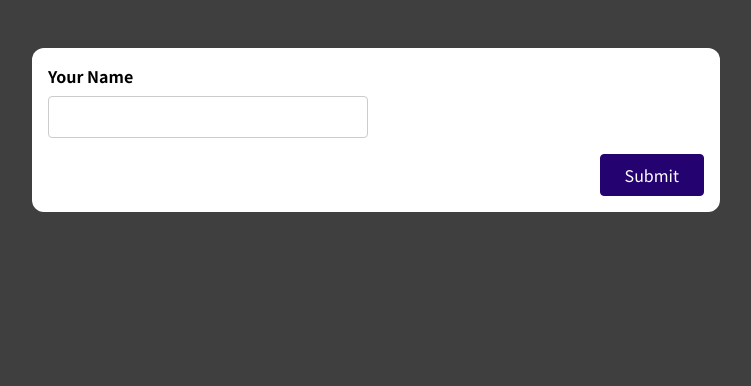
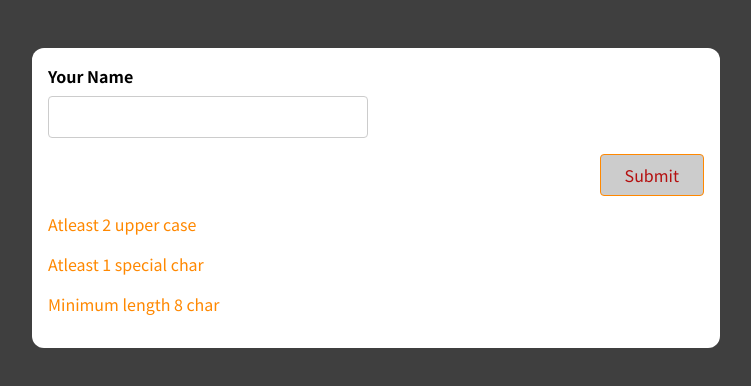
Before and after one commit to Ali-ch88/React-Form, a React (Create React App) app: page / in a window 1280 px wide. Shown: the top 386 px of the page, without its empty margins (264-1015 px from the left). Built offline with nearby package versions, Linux system fonts and the light colour scheme.

Commit message:
check applied

```diff
--- a/src/components/SimpleInput.js
+++ b/src/components/SimpleInput.js
@@ -1,12 +1,54 @@
-import { useState } from "react";
+import { useState, useEffect } from "react";
 
 const SimpleInput = (props) => {
   const [initialValue, setInitialValue] = useState("");
   const [initialValidValue, setInitialValidValue] = useState(true);
+  const [formValid, setFormValid] = useState(false);
+  const [upperCase, setUpperCase] = useState(false);
+  const [specChar, setSpecChar] = useState(false);
+  const [minLength, setMinLength] = useState(false);
+
+  useEffect(() => {
+    if (initialValue) {
+      setFormValid(true);
+    } else setFormValid(false);
+  }, [initialValue]);
 
   const inputHandler = (event) => {
     setInitialValue(event.target.value);
+    const { value } = event.target;
+    // const checkChar = event.target.value;
+    // setUpperCase(event.target.value);
+    // console.log(value);
+    setUpperCase(checkUpperCase(value));
+    setSpecChar(specialChar(value));
+    setMinLength(value.length > 8 ? true : false);
+    // if (upperCase !== "ALI") {
+    //   setUpperCase(true);
+    // } else {
+    //   setUpperCase("no change");
+    // }
   };
+
+  function checkUpperCase(value) {
+    let valueArray = value.split("");
+    let upperCaseCount = 0;
+    valueArray.forEach((val) => {
+      if (val == val.toUpperCase()) upperCaseCount += 1;
+    });
+    if (upperCaseCount > 1) return true;
+    else return false;
+  }
+
+  function specialChar(checkChar) {
+    // let charArray = checkChar.split("");
+    // let charCount = 0;
+    var format = /[ `!@#$%^&*()_+\-=\[\]{};':"\\|,.<>\/?~]/;
+    // charArray.forEach((char) => {
+    if (format.test(checkChar)) return true;
+    else return false;
+    // })
+  }
 
   const formHandler = (event) => {
     event.preventDefault();
@@ -34,7 +76,12 @@ const SimpleInput = (props) => {
         )}
       </div>
       <div className="form-actions">
-        <button>Submit</button>
+        <button disabled={!formValid}>Submit</button>
+      </div>
+      <div>
+        <p className={upperCase ? "success" : "para"}>Atleast 2 upper case</p>
+        <p className={specChar ? "success" : "para"}>Atleast 1 special char</p>
+        <p className={minLength ? "success" : "para"}>Minimum length 8 char</p>
       </div>
     </form>
   );
--- a/src/index.css
+++ b/src/index.css
@@ -1,11 +1,11 @@
-@import url('https://fonts.googleapis.com/css2?family=Noto+Sans+JP:wght@400;700&display=swap');
+@import url("https://fonts.googleapis.com/css2?family=Noto+Sans+JP:wght@400;700&display=swap");
 
 * {
   box-sizing: border-box;
 }
 
 html {
-  font-family: 'Noto Sans JP', sans-serif;
+  font-family: "Noto Sans JP", sans-serif;
 }
 
 body {
@@ -78,6 +78,21 @@ button:active {
   background-color: #33059e;
   border-color: #33059e;
 }
+button:disabled,
+button:disabled:hover,
+button:disabled:active {
+  background-color: #ccc;
+  color: #b40e0e;
+  border-color: #ff8800;
+  cursor: not-allowed;
+}
+
+.para {
+  color: #ff8800;
+}
+.success {
+  color: #209920;
+}
 
 .form-actions {
   text-align: right;
```
Also changed, not shown: 1 other file (tests, documents, lock files or other folders).
